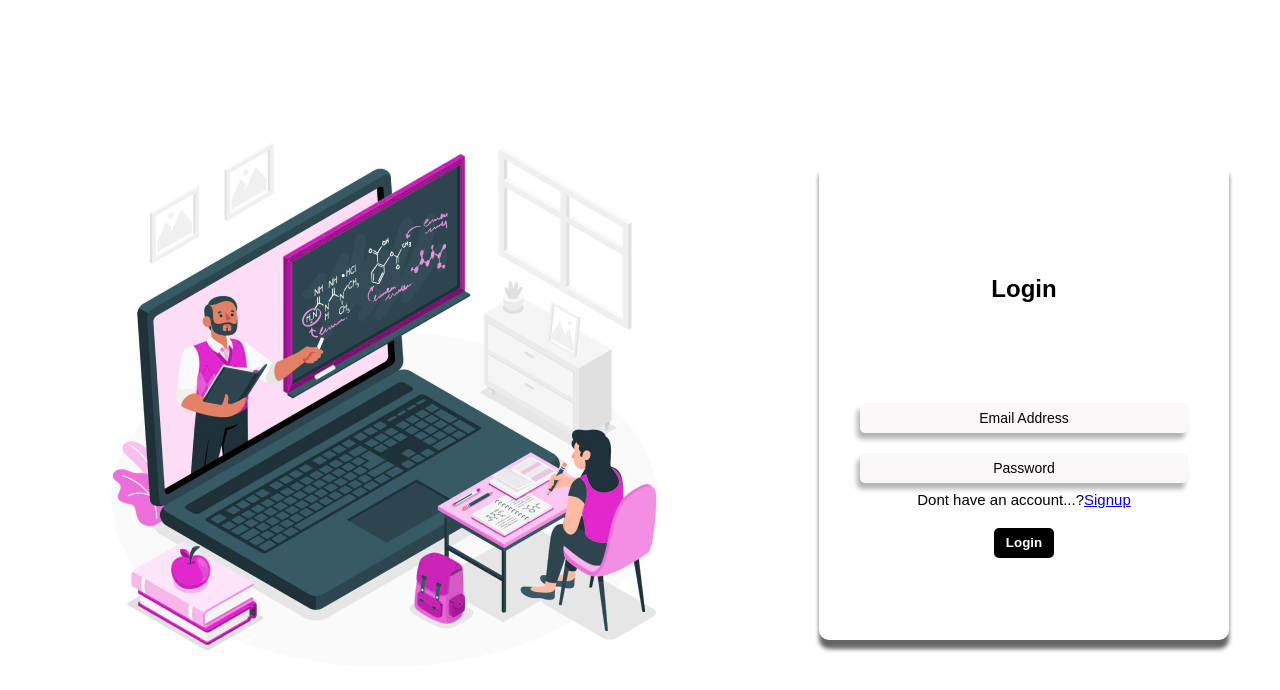
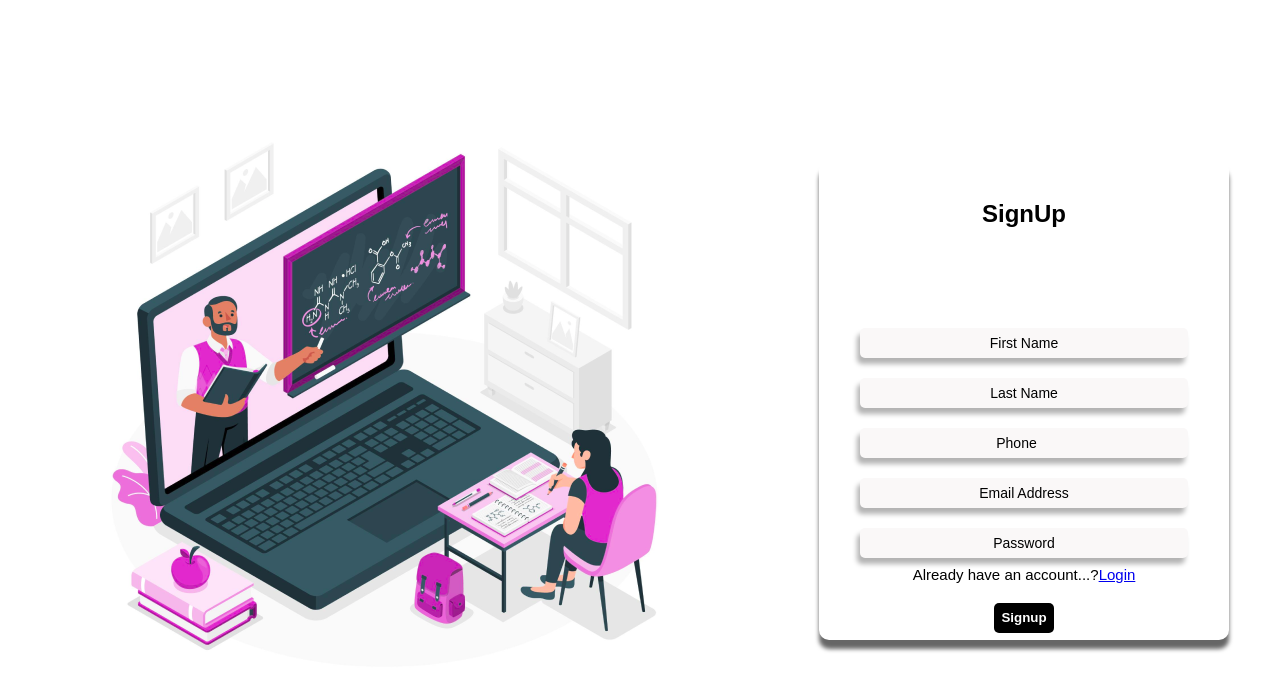
Before and after one commit to AbhijithKK/learnly, a React (Vite) app in the folder Client/: page / in a window 1280 px wide. Shown: the top 690 px of the page. Built offline with nearby package versions, Linux system fonts and the light colour scheme.

Commit message:
useForm custom hook created

```diff
--- a/Client/src/App.tsx
+++ b/Client/src/App.tsx
@@ -1,10 +1,12 @@
 import Login from "./Components/LoginPage/Login"
+import Signup from "./Components/SignupPage/Signup"
 
 function App() {
 
   return (
    <>
-   <Login/>
+   {/* <Login/> */}
+   <Signup/>
    </>
   )
 }
--- a/Client/src/Components/LoginAndSignupTemplate/LSpageTemplate.tsx
+++ b/Client/src/Components/LoginAndSignupTemplate/LSpageTemplate.tsx
@@ -3,7 +3,7 @@ import { LSTemplateInterface } from '../../Utils/Interfaces'
 
 import './LSpageTemplate.css'
 
-const LSpageTemplate:FunctionComponent<LSTemplateInterface> = ({title,InputComponent,link,BtnComponent ,rboxHeight}) => {
+const LSpageTemplate:FunctionComponent<LSTemplateInterface> = ({title,InputComponent,link,BtnComponent ,rboxHeight,linkText,linkName}) => {
 
   return (
     <div className='login-t-main'>
@@ -24,7 +24,7 @@ const LSpageTemplate:FunctionComponent<LSTemplateInterface> = ({title,InputCompo
                 ))
                }
 
-                <p className='login-t-right-text'>Dont have an account...?<span><a href={link}>Signup</a></span></p>
+                <p className='login-t-right-text'>{linkText}<span><a href={link}>{linkName}</a></span></p>
                 <div className="login-t-right-button">
                     {BtnComponent}
                 </div>
--- a/Client/src/Components/LoginPage/Login.tsx
+++ b/Client/src/Components/LoginPage/Login.tsx
@@ -13,7 +13,7 @@ const Login = () => {
     }
   return (
     <>
-      <LSpageTemplate link="/signup" title="Login" rboxHeight="60vh"
+      <LSpageTemplate linkName="Signup" link="/signup" title="Login" rboxHeight="40vh" linkText="Dont have an account...?"
        BtnComponent={<Button bColor="black" height="30px" width="60px" name="Login" BtnClick={Login}/>}
         InputComponent ={[
             <InputBox height="30px" width="80%" placeHolder="Email Address" type="email" onChangeValue={(e:string|number)=>setEmail(e)}/>,
--- a/Client/src/Components/SignupPage/Signup.tsx
+++ b/Client/src/Components/SignupPage/Signup.tsx
@@ -0,0 +1,35 @@
+import { useState } from "react"
+import Button from "../Button/Button"
+import InputBox from "../InputBox/InputBox"
+import LSpageTemplate from "../LoginAndSignupTemplate/LSpageTemplate"
+
+
+const Signup = () => {
+    const [email,setEmail]=useState<string|number>('')
+    const [password,setPassword]=useState<string|number>('')
+    const Login= ()=>{
+     console.log(email,password);
+
+    }
+  return (
+    <>
+      <LSpageTemplate
+      link="/login"
+      linkName="Login"
+       title="SignUp"
+        rboxHeight="60vh"
+        linkText="Already have an account...?"
+       BtnComponent={<Button bColor="black" height="30px" width="60px" name="Signup" BtnClick={Login}/>}
+        InputComponent ={[
+            <InputBox height="30px" width="80%" placeHolder="First Name" type="text" onChangeValue={(e:string|number)=>setEmail(e)}/>,
+            <InputBox height="30px" width="80%" placeHolder="Last Name" type="text" onChangeValue={(e:string|number)=>setEmail(e)}/>,
+            <InputBox height="30px" width="80%" placeHolder="Phone" type="number" onChangeValue={(e:string|number)=>setEmail(e)}/>,
+            <InputBox height="30px" width="80%" placeHolder="Email Address" type="email" onChangeValue={(e:string|number)=>setEmail(e)}/>,
+            <InputBox height="30px" width="80%" placeHolder="Password" type="password" onChangeValue={(e:string|number)=>setPassword(e)}/>,
+        ]}
+         />
+    </>
+  )
+}
+
+export default Signup
--- a/Client/src/Utils/Interfaces.tsx
+++ b/Client/src/Utils/Interfaces.tsx
@@ -23,4 +23,6 @@ export interface LSTemplateInterface{
     link:string
     BtnComponent:React.ReactNode
     rboxHeight:string
+    linkText:string
+    linkName:string
 }
```
Also changed, not shown: Client/src/Utils/useForm.tsx (added, +12 -0 lines).
